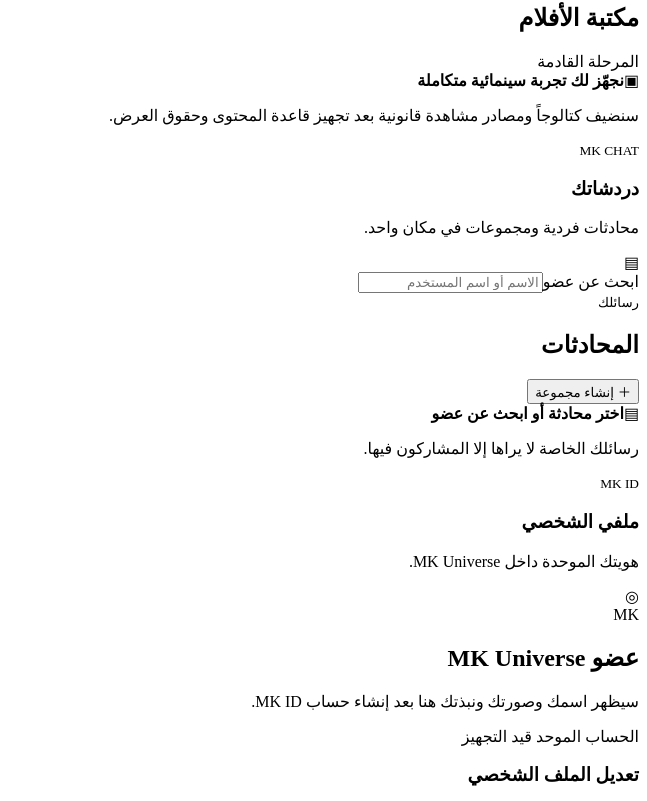
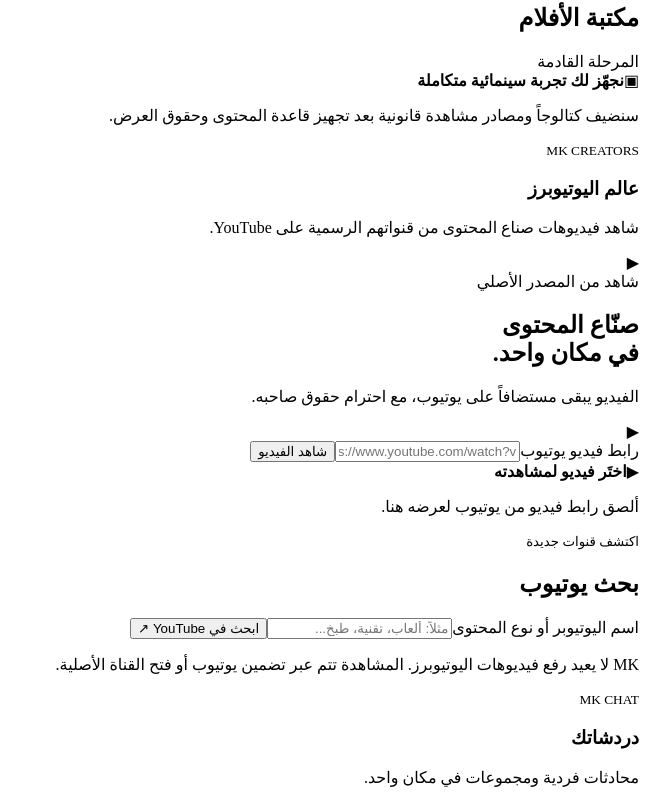
Before and after one commit to kamelmouhammed55-coder/Mk---Social, a website with bundled scripts: page index.html in a window 1280 px wide. Shown: the part 1277-2078 px from the top of the page, without its empty margins (633-1280 px from the left). Built offline with nearby package versions, Linux system fonts and the light colour scheme; a script that the page names is missing.

Commit message:
Add MK Creators navigation and YouTube section

```diff
--- a/index.html
+++ b/index.html
@@ -20,7 +20,8 @@
       <div class="welcome"><small>مرحباً بك في</small><strong>عالمك الرقمي</strong><span>كل اهتماماتك في مكان واحد.</span></div>
       <nav id="main-nav">
         <button class="nav-item active" data-page="home"><span>⌂</span> الرئيسية</button>
-        <button class="nav-item" data-page="cinema"><span>▣</span> السينما <em>قريباً</em></button>
+        <button class="nav-item" data-page="cinema"><span>▣</span> السينما</button>
+        <button class="nav-item" data-page="creators"><span>▶</span> فيديوهات اليوتيوبرز</button>
         <button class="nav-item" data-page="social"><span>◉</span> المنشورات</button>
         <button class="nav-item" data-page="chat"><span>▤</span> الدردشة <em>قريباً</em></button>
         <button class="nav-item" data-page="profile"><span>◎</span> ملفي الشخصي</button>
@@ -37,6 +38,7 @@
         <div class="section-head"><div><small>ابدأ الاستكشاف</small><h2>عوالمك داخل MK</h2></div><span class="live-dot">تجربة أولية</span></div>
         <div class="module-grid">
           <button class="module-card cinema-card" data-go="cinema"><span class="module-icon">▣</span><small>MK CINEMA</small><b>شاهد واكتشف</b><p>أفلام ومسلسلات ومكتبة مشاهدة.</p><span class="card-arrow">←</span></button>
+          <button class="module-card creators-card" data-go="creators"><span class="module-icon">▶</span><small>MK CREATORS</small><b>شاهد صناع المحتوى</b><p>فيديوهات من قنوات يوتيوب الرسمية.</p><span class="card-arrow">←</span></button>
           <button class="module-card social-card" data-go="social"><span class="module-icon">◉</span><small>MK SOCIAL</small><b>شارك لحظاتك</b><p>منشورات وصور وفيديوهات وتفاعل.</p><span class="card-arrow">←</span></button>
           <button class="module-card chat-card" data-go="chat"><span class="module-icon">▤</span><small>MK CHAT</small><b>ابقَ على تواصل</b><p>محادثات خاصة ومجموعات.</p><span class="card-arrow">←</span></button>
         </div>
@@ -53,6 +55,15 @@
         <div class="cinema-banner"><div><span class="eyebrow">قريباً في MK</span><h2>مكتبتك السينمائية<br>في عالم واحد.</h2><p>بحث وتصنيفات وقوائم مشاهدة ومتابعة تقدمك.</p></div><div class="film-reel">✦</div></div>
         <div class="section-head"><div><small>مخطط له</small><h2>مكتبة الأفلام</h2></div><span class="muted">المرحلة القادمة</span></div>
         <div class="empty-state"><span>▣</span><b>نجهّز لك تجربة سينمائية متكاملة</b><p>سنضيف كتالوجاً ومصادر مشاهدة قانونية بعد تجهيز قاعدة المحتوى وحقوق العرض.</p></div>
+      </section>
+      <section class="page" id="page-creators">
+        <div class="page-title"><div><small>MK CREATORS</small><h1>عالم اليوتيوبرز</h1><p>شاهد فيديوهات صناع المحتوى من قنواتهم الرسمية على YouTube.</p></div><span class="page-symbol">▶</span></div>
+        <div class="creator-banner"><div><span class="eyebrow">شاهد من المصدر الأصلي</span><h2>صنّاع المحتوى<br>في مكان واحد.</h2><p>الفيديو يبقى مستضافاً على يوتيوب، مع احترام حقوق صاحبه.</p></div><span class="creator-play">▶</span></div>
+        <form id="creator-video-form" class="creator-form"><label>رابط فيديو يوتيوب<input id="creator-video-url" type="url" inputmode="url" placeholder="https://www.youtube.com/watch?v=..." required></label><button class="primary" type="submit">شاهد الفيديو</button></form>
+        <div id="creator-video-player" class="creator-player"><div class="empty-state"><span>▶</span><b>اختَر فيديو لمشاهدته</b><p>ألصق رابط فيديو من يوتيوب لعرضه هنا.</p></div></div>
+        <div class="section-head"><div><small>اكتشف قنوات جديدة</small><h2>بحث يوتيوب</h2></div></div>
+        <form id="creator-search-form" class="creator-form"><label>اسم اليوتيوبر أو نوع المحتوى<input id="creator-search" type="search" placeholder="مثلاً: ألعاب، تقنية، طبخ..." required></label><button class="secondary" type="submit">ابحث في YouTube ↗</button></form>
+        <p class="creator-note">MK لا يعيد رفع فيديوهات اليوتيوبرز. المشاهدة تتم عبر تضمين يوتيوب أو فتح القناة الأصلية.</p>
       </section>
       <section class="page" id="page-chat">
         <div class="page-title"><div><small>MK CHAT</small><h1>دردشاتك</h1><p>محادثات فردية ومجموعات في مكان واحد.</p></div><span class="page-symbol">▤</span></div>
@@ -89,7 +100,8 @@
       <footer>© 2026 MK UNIVERSE <span>YOUR DIGITAL UNIVERSE</span></footer>
     </section>
   </main>
-  <nav class="mobile-nav" id="mobile-nav"><button class="active" data-page="home">⌂<small>الرئيسية</small></button><button data-page="cinema">▣<small>السينما</small></button><button data-page="social">◉<small>المنشورات</small></button><button data-page="chat">▤<small>الدردشة</small></button><button data-page="profile">◎<small>حسابي</small></button><button id="admin-mobile-nav" class="hidden" data-page="admin">⚙<small>الإدارة</small></button></nav>
+  <nav class="mobile-nav" id="mobile-nav"><button class="active" data-page="home">⌂<small>الرئيسية</small></button><button data-page="cinema">▣<small>السينما</small></button>
+    <button data-page="creators">▶<small>المبدعون</small></button><button data-page="social">◉<small>المنشورات</small></button><button data-page="chat">▤<small>الدردشة</small></button><button data-page="profile">◎<small>حسابي</small></button><button id="admin-mobile-nav" class="hidden" data-page="admin">⚙<small>الإدارة</small></button></nav>
   <div id="notifications-panel" class="notifications-panel hidden"><div class="notifications-head"><b>الإشعارات</b><button id="notifications-close" type="button">×</button></div><div id="notifications-list"></div></div>
   <section id="auth-modal" class="modal hidden" aria-hidden="true">
     <div class="modal-backdrop" data-close-auth></div>
```
